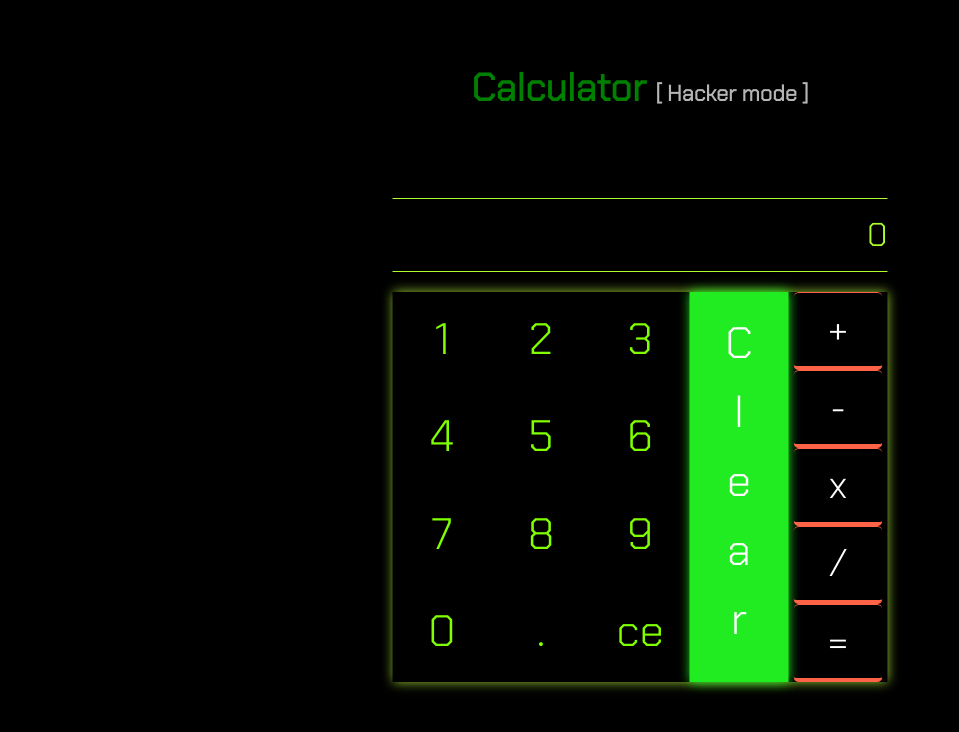
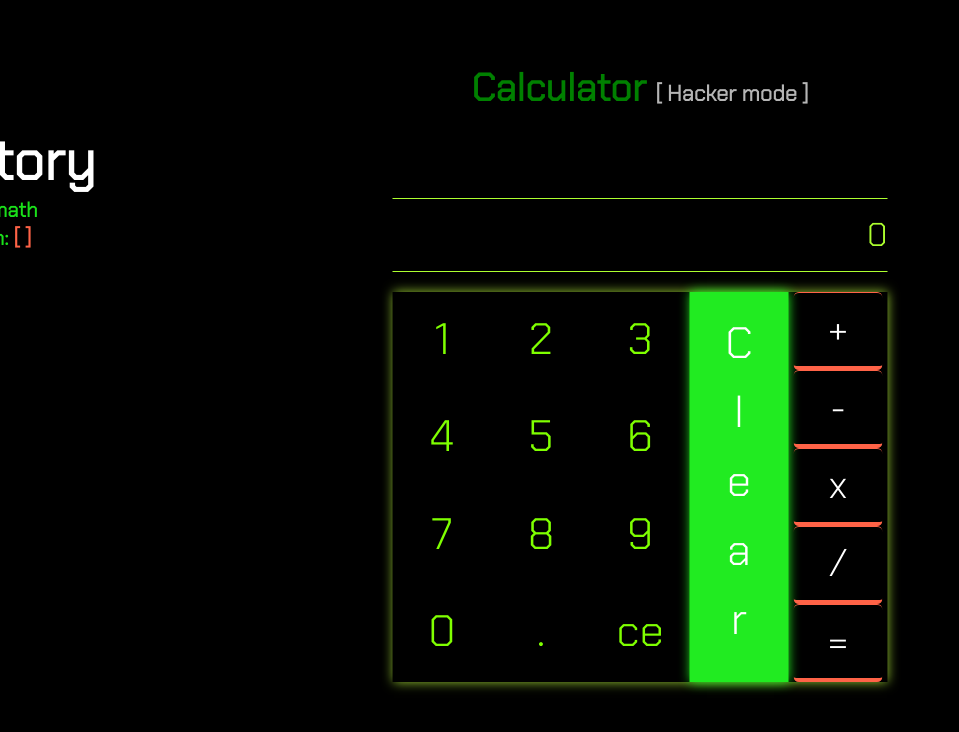
Before and after one commit to AlmubdyMutaikhan/Frontend-React-JS-calculator, a React (Create React App) app: page / in a window 1280 px wide. Shown: the top 732 px of the page, without its empty margins (0-959 px from the left). Built offline with nearby package versions, Linux system fonts and the light colour scheme.

Commit message:
track history of calcs

```diff
--- a/package.json
+++ b/package.json
@@ -6,10 +6,12 @@
     "@testing-library/jest-dom": "^5.14.1",
     "@testing-library/react": "^11.2.7",
     "@testing-library/user-event": "^12.8.3",
+    "jsonfile": "^6.1.0",
     "react": "^17.0.2",
     "react-dom": "^17.0.2",
     "react-scripts": "4.0.3",
-    "web-vitals": "^1.1.2"
+    "web-vitals": "^1.1.2",
+    "write-json-file": "^4.3.0"
   },
   "scripts": {
     "start": "react-scripts start",
--- a/src/components/calculator/Calculator.js
+++ b/src/components/calculator/Calculator.js
@@ -2,6 +2,8 @@ import { useState } from 'react'
 import './styles/index.css'
 import InputDisplay from '../inputDisplay/InputDisplay'
 import KeyLayout from '../keyLayout/keyLayout'
+import History from '../history/History'
+
 // import modules
 import * as Validate from './helper_modules/validate'
 import * as myMath from './helper_modules/calc'
@@ -12,11 +14,10 @@ const Calculator = () => {
     const [storedValue, setStoredValue] = useState('');     // previous value going to be participated in the operation
     const [selectedOperator, setSelectedOperator] = useState(''); // current arithmetic operator to do calc.
     const [substractOperationCondition, setSubstractOperationCondition] = useState(false); // stores info about '-' whether it should be as operator or sign of negative number
-
+    const [recentOperation, setRecentOperation] = useState('');
     /* METHODS */
     // gets new entered value from key-layout and update display
     const updateDisplay = (value) => {
-        console.log(substractOperationCondition);
         if(value === 'ce') {
             // shorten for 1 numeric letter and update this state
             const shortedValue = displayValue.slice(0, displayValue.length - 1);
@@ -39,7 +40,6 @@ const Calculator = () => {
 
     // set arithmetic operator to selectedOperator state
     const setOperator = (operator) => {
-        console.log(substractOperationCondition);
         // set operator only after selecting number
         if(displayValue || storedValue) {
             // validate operator
@@ -69,11 +69,16 @@ const Calculator = () => {
 
         setStoredValue('0');
         setDisplayValue(resultValue);
+        setRecentOperation(`${firstNumber}${selectedOperator}${secondNumber}=${resultValue}`);
+        setSelectedOperator('');
+        setSubstractOperationCondition(true);
     }
 
     return(
         <div className="calculator-container">
-            <h1>{selectedOperator}</h1>
+            <History recentOperation={recentOperation}
+                     currentOperator={selectedOperator}
+            />
             <InputDisplay displayValue={displayValue}/>
             <KeyLayout updateDisplay={updateDisplay}
                        clearAll={clearAll}
--- a/src/components/history/History.js
+++ b/src/components/history/History.js
@@ -1,11 +1,32 @@
-import { useState } from 'react';
 import './styles/index.css'
+// init history
+let data = {
+    history : []
+}
 
-const History = () => {
+const History = ({recentOperation, currentOperator}) => {
+    const writeToJson = (newValue) => {
+        if(data.history.length > 10) {
+            data.history.shift();
+        }
+        if(!data.history.includes(newValue)) {
+                data.history.push(newValue);
+            }
+    }
 
+    setInterval(()=>{
+        writeToJson(recentOperation);
+    }, 500);
+
+    /* TODO: real time update of state */
     return(
         <div className="history-container">
             <h2 className="history">History</h2>
+            <h3 className="current-operation">Current math operation: <span>{`[ ${currentOperator} ]` } </span></h3>
+            {data.history.map((value, iterator) => (
+                <div key={iterator}><p>{value}</p></div>
+            ))}
+
         </div>
     )
 }
--- /dev/null
+++ b/src/components/history/data/history.json
@@ -0,0 +1,3 @@
+{
+    "history" : []
+}
--- /dev/null
+++ b/src/components/history/modules/write.js
@@ -0,0 +1,2 @@
+
+export { writeToJson }
--- a/src/components/history/styles/index.css
+++ b/src/components/history/styles/index.css
@@ -4,15 +4,25 @@
 .history-container {
     position: absolute;
     top: -15%;
-    right: 170%;
+    right: 160%;
 }
 
 .history-container .history {
     color: white;
     font-size: 50px;
+}
 
+.current-operation {
+    color:rgb(26, 224, 26);
+    margin-bottom: 20px;
+}
+
+.current-operation span{
+    color:tomato;
+    font-size: 20px;
 }
 
 .history-container p {
-    color: rgb(26, 224, 26);
+    color: rgb(28, 114, 28);
+    font-size: 25px;
 }
```
Also changed, not shown: 1 other file (tests, documents, lock files or other folders).
